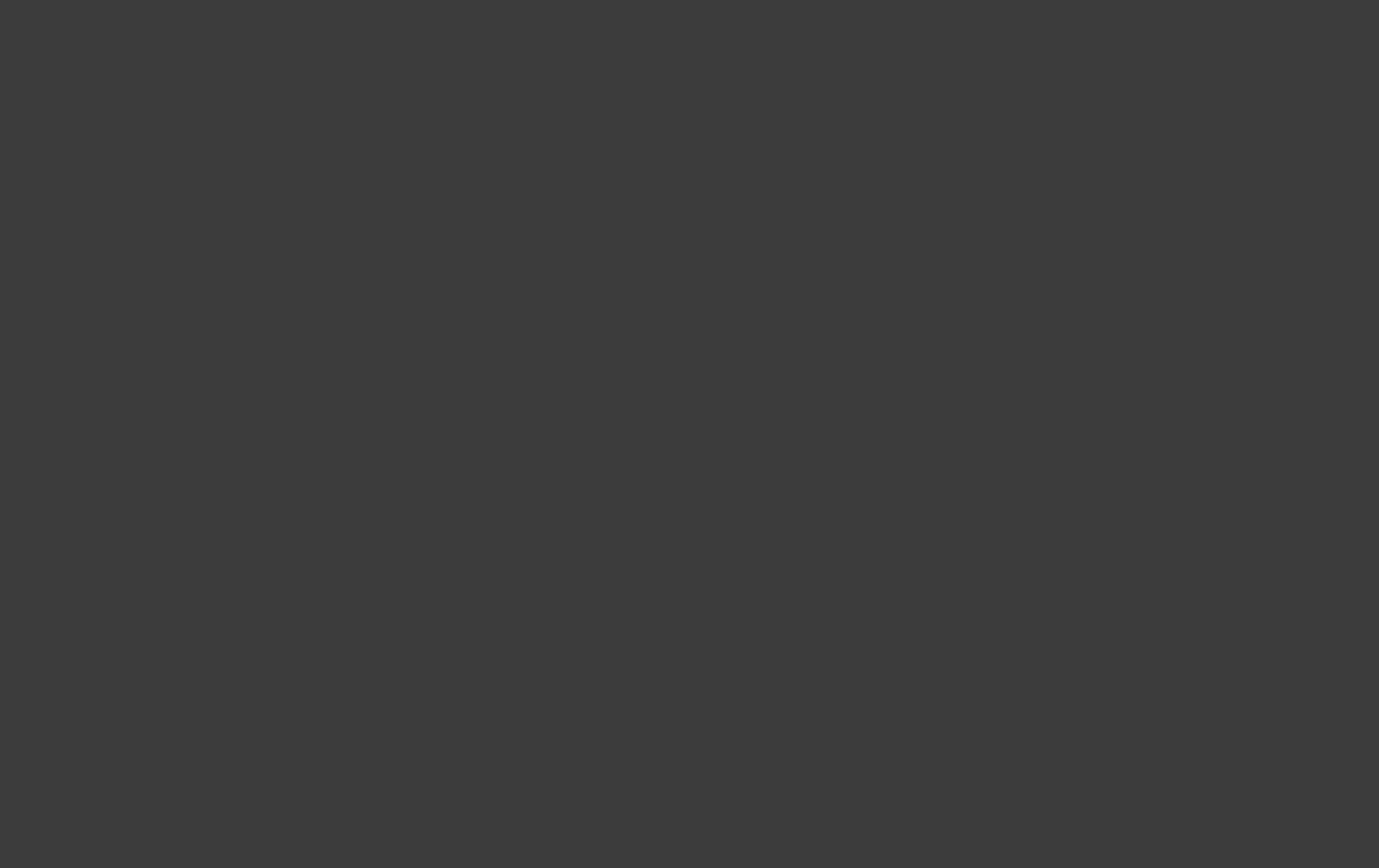
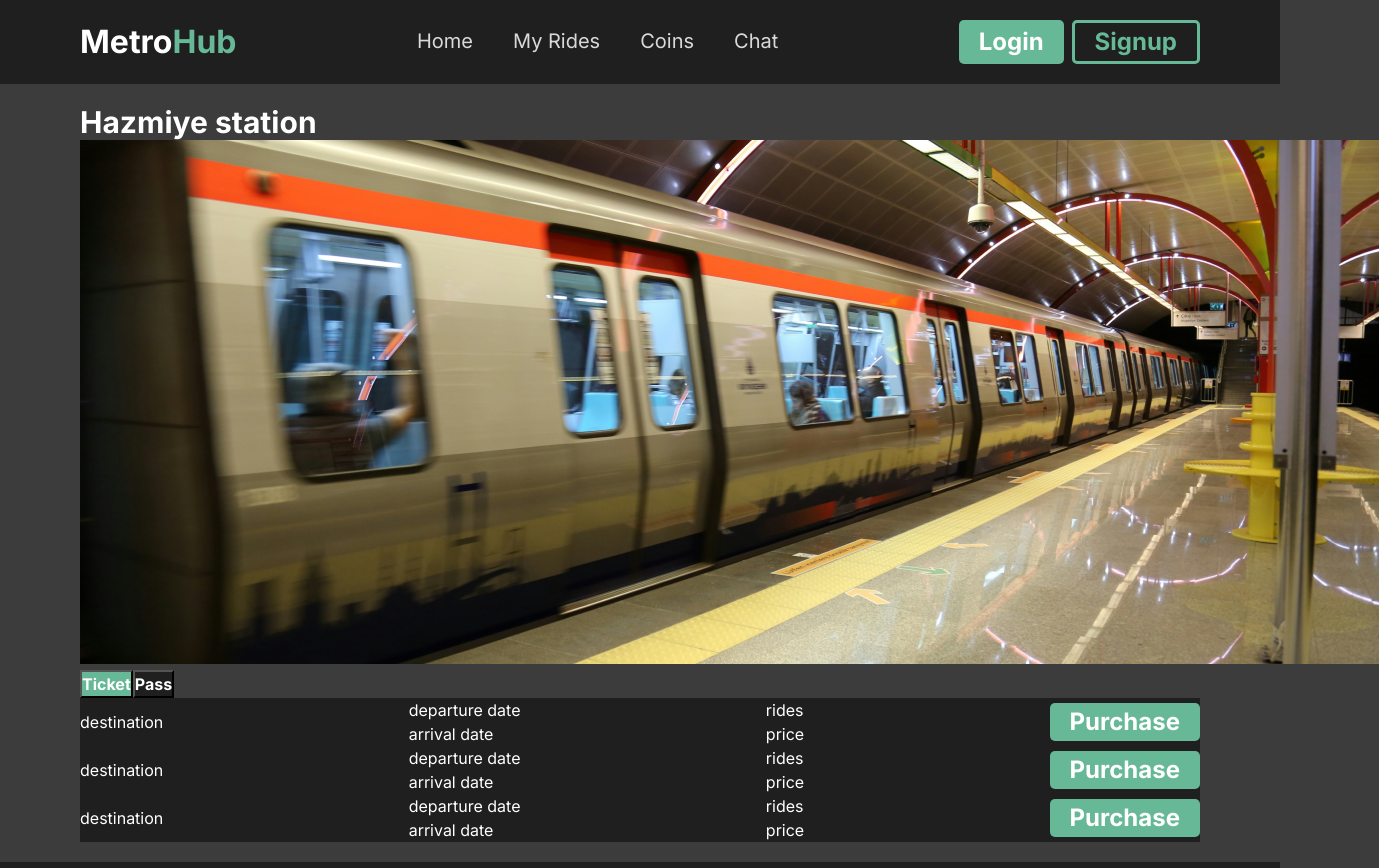
Before and after one commit to anthonytoumaibrahim/subway-system, a React (Create React App) app in the folder frontend/: page /station in a window 1280 px wide. Before the commit this address had no page. Shown: the top 868 px of the page, 1379 px wide, since content can reach past the window. Before the commit the page ends 800 px from the top, so only its background shows below. Built offline with nearby package versions, Linux system fonts and the light colour scheme; what pigeon-maps would draw is missing.

Commit message:
added Station Component

```diff
--- a/frontend/src/App.jsx
+++ b/frontend/src/App.jsx
@@ -10,9 +10,10 @@ import "./styles/utilities.css";
 // components
 import UserLayout from "./pages/users/UserLayout";
 import Home from "./pages/users/Home";
-import MyRides from "./pages/users/MyRides";
+import MyRides from "./pages/users/Station";
 import Coins from "./pages/users/Coins";
 import Chat from "./pages/users/Chat";
+import Station from "./pages/users/Station";
 
 // Pages
 import Overview from "./pages/admin/Overview";
@@ -42,6 +43,7 @@ const App = () => {
           <Route path="/" element={<UserLayout />}>
             <Route index element={<Home />} />
             <Route path="my-rides" element={<MyRides />} />
+            <Route path="station" element={<Station />} />
             <Route path="coins" element={<Coins />} />
             <Route path="chat" element={<Chat />} />
           </Route>
--- a/frontend/src/pages/users/Home/components/Map/index.jsx
+++ b/frontend/src/pages/users/Home/components/Map/index.jsx
@@ -4,11 +4,13 @@ import search from "../../../../../assets/icons/home/search.svg"
 import { sendRequest } from '../../../../../core/tools/remote/request';
 import { maptiler } from "pigeon-maps/providers";
 import { Map, Marker, Overlay } from "pigeon-maps";
+import { useNavigate } from 'react-router-dom';
 import stationImage from "../../../../../assets/images/home/stationImage.jpg"
 import { requestMethods } from '../../../../../core/enums/requestMethods';
 
 const UserMap = () => {
   const maptilerProvider = maptiler("Zj9yrH5JXUOIXO4Zsxqu", "dataviz-dark");
+  const navigate = useNavigate()
   const [center, setCenter] = useState([33.223423, 35.312312])
   const [zoom, setZoom] = useState(11)
   const [stations, setStations] = useState([])
@@ -29,7 +31,7 @@ const UserMap = () => {
   ,[])
 
 
-  const handleMpInputChange = (e) => {
+  const handleMapInputChange = (e) => {
     setSearchInput(e.target.value)
   }
 
@@ -48,7 +50,10 @@ const UserMap = () => {
           type="text"
           placeholder='Search a station'
           value={searchInput}
-          onChange={(e)=>{handleMpInputChange(e);filterStations()}}/>
+          onChange={(e)=>{
+            handleMapInputChange(e)
+            filterStations()
+            }}/>
         </div>
 
         <div className={`flex column bg-dark-gray-col search-result ${searchInput? "" : 'hidden'} `}>
@@ -70,10 +75,10 @@ const UserMap = () => {
         height={770}
         center={center}
         zoom={zoom}
-        onBoundsChanged={({ center, zoom }) => {
-          setCenter(center)
-          setZoom(zoom)
-        }}
+        // onBoundsChanged={({ center, zoom }) => {
+        //   setCenter(center)
+        //   setZoom(zoom)
+        // }}
         >
 
         {stations && stations.map((station)=>{
@@ -85,10 +90,12 @@ const UserMap = () => {
             key={id}
             className='outer-marker'
             anchor={[latitude, longtitude]}
-            width={50} color="#d9d9d9" >
+            width={50} color="#d9d9d9"
+            onClick={() => navigate("/station")}>
               <p className='marker-text'>{`${name}`}</p>
               <Marker width={50} color="#66b896"/>
             </Marker>
+
             )
           }
         })}
--- a/frontend/src/pages/users/Home/index.jsx
+++ b/frontend/src/pages/users/Home/index.jsx
@@ -5,7 +5,7 @@ import Features from './components/Features'
 import UserMap from './components/Map'
 import Guidline from './components/Guidlines'
 import Reviews from './components/Reviews'
-import Footer from '../components/Footer'
+
 
 
 const Home = () => {
--- a/frontend/src/pages/users/MyRides/index.jsx
+++ /dev/null
@@ -1,9 +0,0 @@
-import React from 'react'
-
-const MyRides = () => {
-  return (
-    <div>MyRides</div>
-  )
-}
-
-export default MyRides
--- /dev/null
+++ b/frontend/src/pages/users/Station/index.jsx
@@ -0,0 +1,105 @@
+import React from 'react'
+import { useState } from 'react'
+import "./style.css"
+
+import Button from '../../../components/Button'
+import stationImage from "../../../assets/images/home/stationImage.png"
+const Station = () => {
+  const [isPass, setIsPass] = useState(false)
+
+  return (
+    <div className=' flex column single-station-container user-container'>
+      <div className='station-info' >
+        <h1>Hazmiye station</h1>
+        <img className='single-station-image' src={stationImage} alt="" />
+      </div>
+
+      <div>
+        <div className='ticket-type-switch'>
+          <button
+            className={`tickets-btn ticket-type-btn ${ isPass?"bg-dark-gray-col" : "bg-primary"} white font-bold`}
+            onClick={()=> setIsPass(false)}
+          >Ticket</button>
+
+          <button
+          className={`pass-btn ticket-type-btn ${ isPass? "bg-primary" : "bg-dark-gray-col"} white font-bold`}
+          onClick={()=> setIsPass(true)}
+          >Pass</button>
+        </div>
+      </div>
+
+      <div className='flex column rides-wrapper'>
+        <div className='flex space-between center bg-dark-gray-col ride-wrapper'>
+
+          <p>destination</p>
+
+          <div>
+            <p>departure date</p>
+            <p>arrival date</p>
+          </div>
+
+          <div>
+            <p>rides</p>
+            <p>price</p>
+          </div>
+
+          <div className='purchase-btn-wrapper'>
+            <Button
+            className="purchase-btn"
+            name={"Purchase"}
+            />
+          </div>
+
+        </div>
+
+        <div className='flex space-between center bg-dark-gray-col ride-wrapper'>
+
+          <p>destination</p>
+
+          <div>
+            <p>departure date</p>
+            <p>arrival date</p>
+          </div>
+
+          <div>
+            <p>rides</p>
+            <p>price</p>
+          </div>
+
+          <div className='purchase-btn-wrapper'>
+            <Button
+            className="purchase-btn"
+            name={"Purchase"}
+            />
+          </div>
+
+        </div>
+
+        <div className='flex space-between center bg-dark-gray-col ride-wrapper'>
+
+          <p>destination</p>
+
+          <div>
+            <p>departure date</p>
+            <p>arrival date</p>
+          </div>
+
+          <div>
+            <p>rides</p>
+            <p>price</p>
+          </div>
+
+          <div className='purchase-btn-wrapper'>
+            <Button
+            className="purchase-btn"
+            name={"Purchase"}
+            />
+          </div>
+
+        </div>
+      </div>
+    </div>
+  )
+}
+
+export default Station
--- a/frontend/src/pages/users/components/Header/index.jsx
+++ b/frontend/src/pages/users/components/Header/index.jsx
@@ -15,6 +15,9 @@ import { AuthContext } from "../../../../core/contexts/AuthContext";
 
 // Utilities
 import { setLocalUser } from "../../../../core/tools/local/user";
+
+import profileImage from "../../../../assets/images/header/profileImage.jpg"
+
 
 const Header = () => {
   const navigate = useNavigate();
@@ -217,7 +220,11 @@ const Header = () => {
 
       <div className="flex bold register-btns">
         {isLoggedIn ? (
-          ""
+          <img
+          className="profile-image"
+          width={50}
+          src={profileImage}
+          alt="profile" />
         ) : (
           <>
             <button
--- a/frontend/src/pages/users/components/Header/style.css
+++ b/frontend/src/pages/users/components/Header/style.css
@@ -34,7 +34,7 @@
 .reg-btn{
   padding: 7px 20px;
   font-size: 1.5rem;
-  width: 8rem;
+  min-width: 8rem;
   border-radius: 5PX ;
   border: none;
   outline: none;
@@ -55,3 +55,13 @@
   border: 3px solid var(--primary-col);
   background-color: transparent;
 }
+
+.profile-image{
+  border-radius: 25px;
+
+}
+
+.profile-image:hover{
+  cursor: pointer;
+  opacity: 0.8;
+}
```
Also changed, not shown: frontend/src/assets/images/header/profileImage.jpg (added), frontend/src/assets/images/home/stationImage.png (added), frontend/src/pages/users/Station/components/StationRide/index.jsx (added), frontend/src/pages/users/Station/components/StationRide/style.css (added), frontend/src/pages/users/Station/style.css (added).
